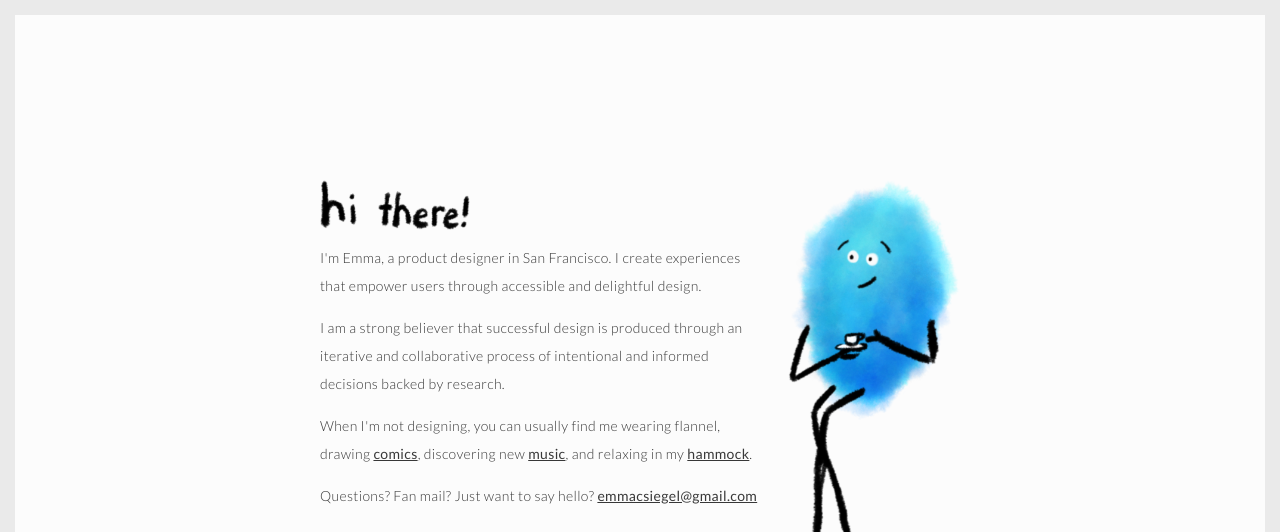
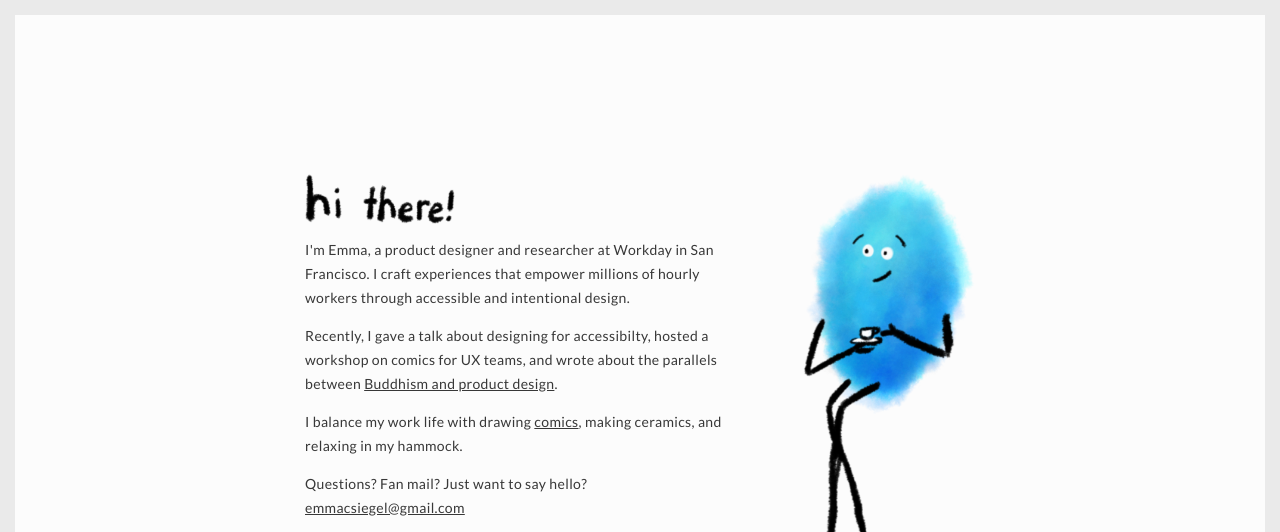
Before and after one commit to emmacsiegel/em-siegel, a plain HTML site: page index.html in a window 1280 px wide. Shown: the top 532 px of the page. Drawn offline with Linux system fonts and the light colour scheme; a web font is replaced by a local one.

Commit message:
updates on text, made p more bold, added alt text, adjusted spacing

```diff
--- a/index.html
+++ b/index.html
@@ -65,14 +65,14 @@
 		<div class="hero-content">
 
 			<div class="title">
-				<img src="img/hiThere.png">
+				<img alt="hi there" src="img/hiThere.png">
 			</div>
 
-			<p>I'm Emma, a product designer in San Francisco. I create experiences that empower users through accessible and delightful design.</p>
+			<p>I'm Emma, a product designer and researcher at Workday in San Francisco. I craft experiences that empower millions of hourly workers through accessible and intentional design.</p>
 
-			<p>I am a strong believer that successful design is produced through an iterative and collaborative process of intentional and informed decisions backed by research.</p>
+			<p>Recently, I gave a talk about designing for accessibilty, hosted a workshop on comics for UX teams, and wrote about the parallels between <a href="https://medium.com/@emmacsiegel/the-four-noble-truths-of-product-design-7aaab3394df0" target="_blank">Buddhism and product design</a>.</p>
 
-			<p>When I'm not designing, you can usually find me wearing flannel, drawing <a href="http://tinybun.co/" target="_blank">comics</a>, discovering new <a href="https://play.google.com/music/listen?authuser&u=0#/pl/AMaBXylg1aq0Tz4i_oE_ivUObGJR4X-uHl5Xt14DQEXl870pKIfv9TJjhov36ryiyaHYMXadUxYKU34JtLWTlikCt_UYGz11Ow%3D%3D" target="_blank">music</a>, and relaxing in my <a href="#" target="_blank">hammock</a>.</p>
+			<p>I balance my work life with drawing <a href="https://www.instagram.com/tinybuncomics/" target="_blank">comics</a>, making ceramics, and relaxing in my hammock.</p>
 
 			<p>Questions? Fan mail? Just want to say hello? <a href="mailto:emmacsiegel@gmail.com">emmacsiegel@gmail.com</a></p>
 
@@ -90,7 +90,7 @@
 		</div>
 
 		<div class="hero-img">
-			<img src="img/espresso.png">
+			<img alt="hand drawn illustration of a blue fluffy blob character drinking espresso" src="img/espresso.png">
 		</div>
 
 	</div>
--- a/style.css
+++ b/style.css
@@ -17,8 +17,8 @@ a {
 }
 
 p {
-    font-weight: 300;
-    line-height: 28px;
+    font-weight: 400;
+    line-height: 24px;
     font-size: 14px;
     letter-spacing: 0.36px;
 }
@@ -43,9 +43,9 @@ a {
 }
 
 .landing .hero {
-    max-width: 850px;
+    max-width: 800px;
 	display: grid;
-	grid-gap: 20px;
+	grid-gap: 50px;
 	grid-template-columns: 440px 180px;
 }
 
```
